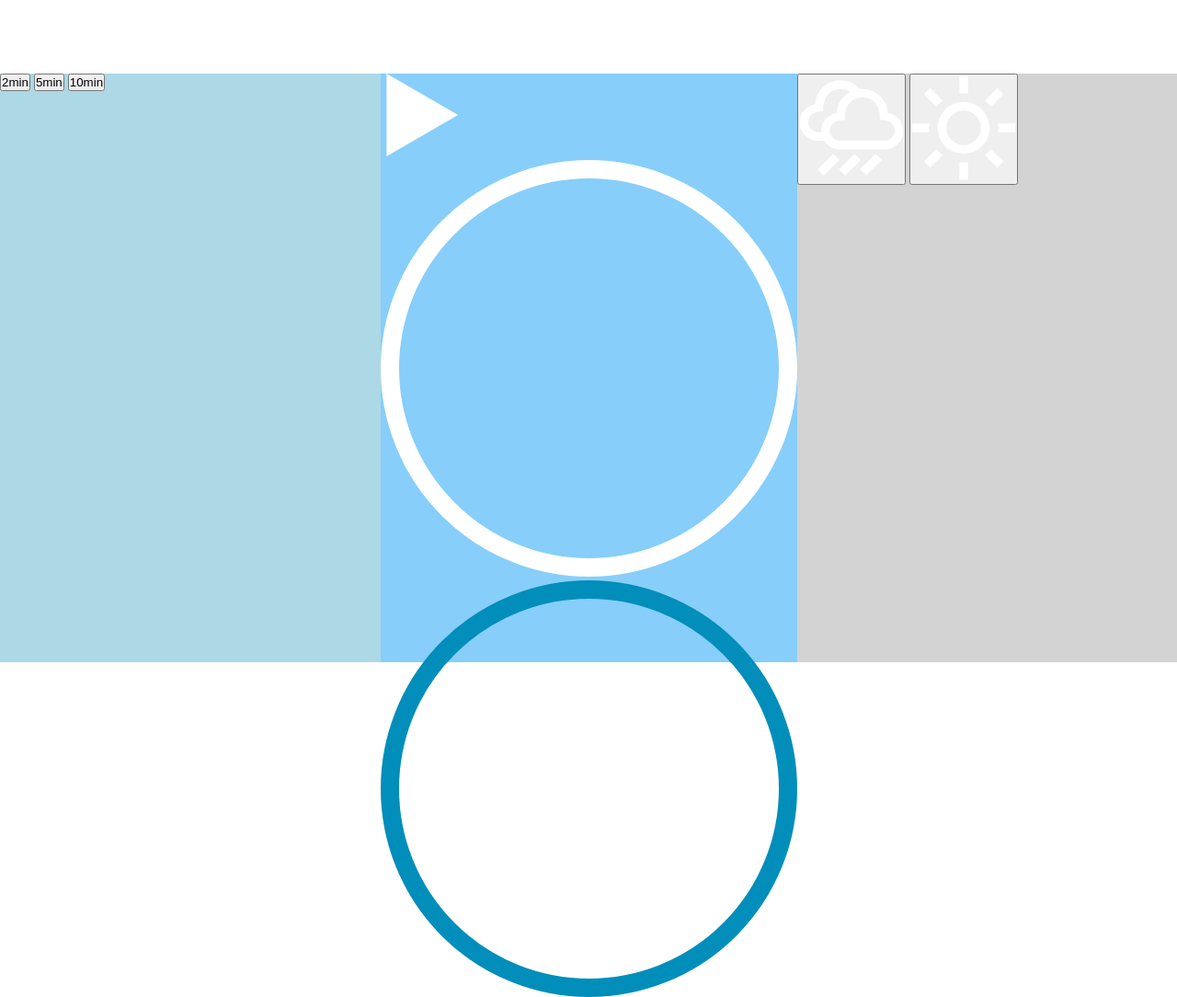
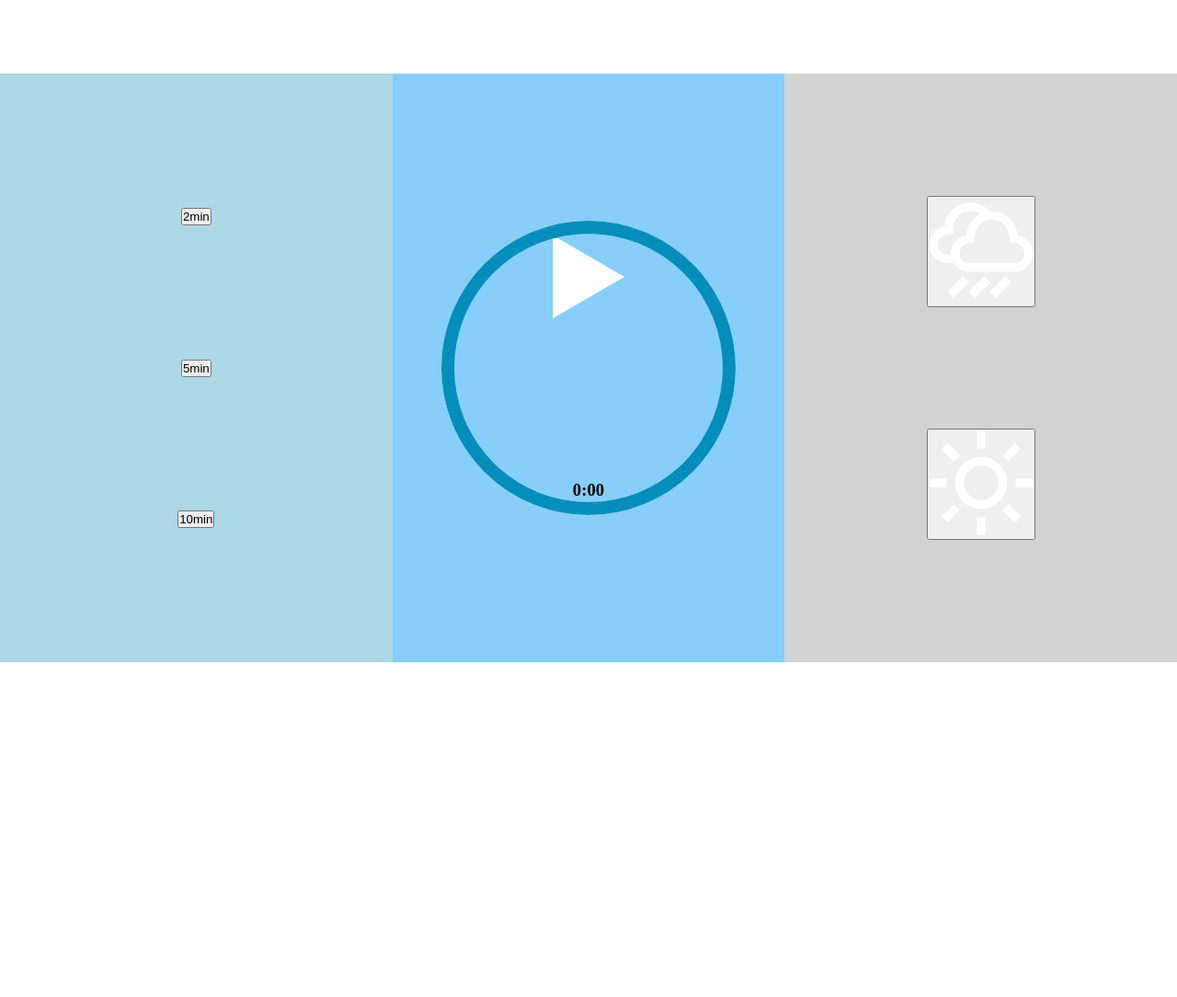
Before and after one commit to VaderSteve76/js-meditation, a plain HTML site: page index.html in a window 1280 px wide. Shown: the top 1084 px of the page at 92% size. After the commit the page ends 800 px from the top, so only its background shows below. Drawn offline with Linux system fonts and the light colour scheme.

Commit message:
base styling

```diff
--- a/index.html
+++ b/index.html
@@ -10,6 +10,12 @@
 <body>
 
   <div class="app">
+
+    <div class="vid-container">
+      <video loop>
+        <source src="./video/rain.mp4" type="video/mp4">
+      </video>
+    </div>
 
     <div class="time-select">
       <button data-time="120">2min</button>
--- a/styles.css
+++ b/styles.css
@@ -14,6 +14,22 @@
 .time-select, .sound-picker, .player-container {
   height: 80%;
   flex: 1;
+  display: flex;
+  flex-direction: column;
+  justify-content: space-evenly;
+  align-items: center;
+}
+
+.player-container {
+  position: relative;
+}
+
+.player-container svg {
+  position: absolute;
+  height: 50%;
+  top: 50%;
+  left: 50%;
+  transform: translate(-50%, -50%);
 }
 
 .time-select {
@@ -27,3 +43,7 @@
 .player-container {
   background: lightskyblue;
 }
+
+video {
+  display: none;
+}
```
